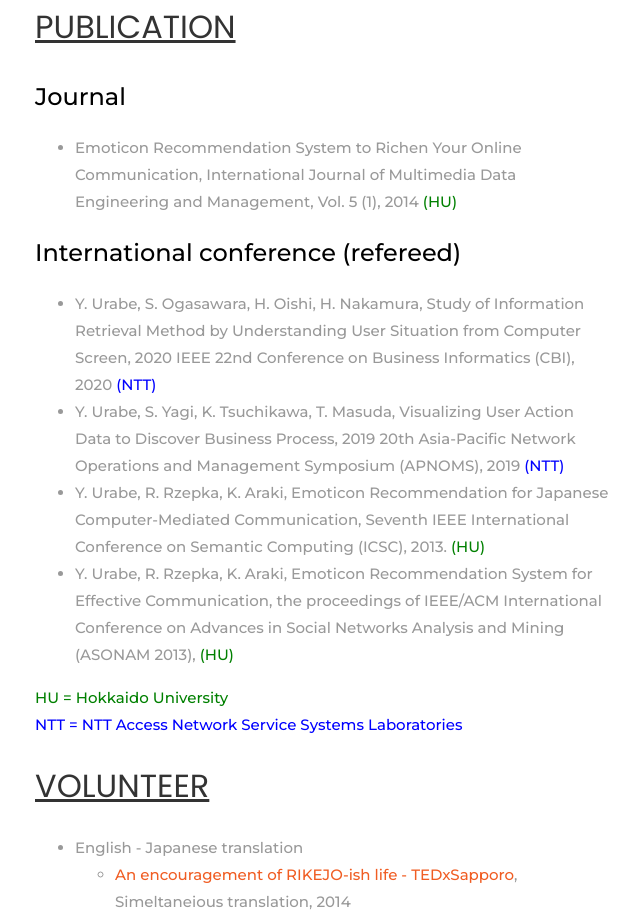
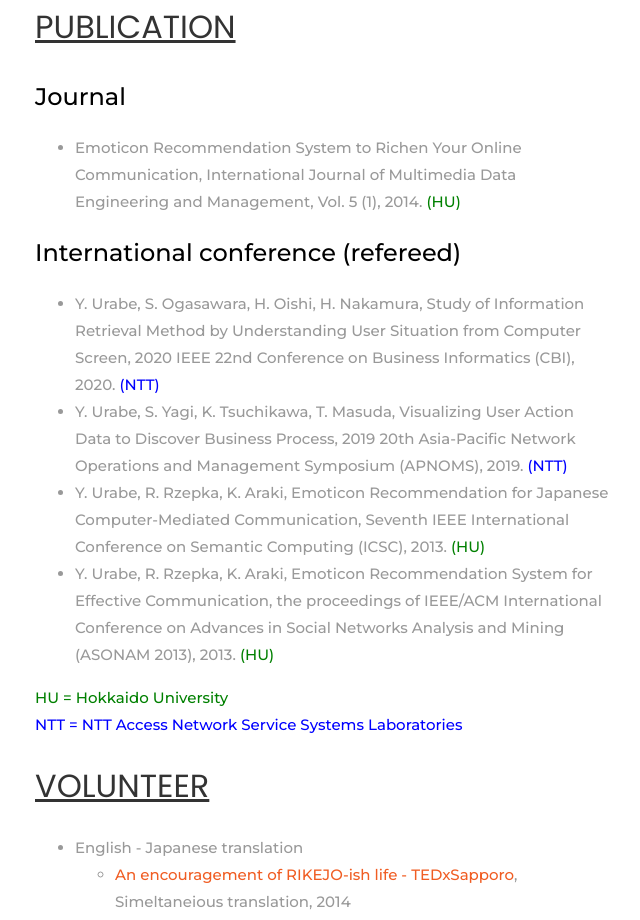
Before and after one commit to kuroshiba-Ginji/kuroshiba.github.io, a plain HTML site: page about.html in a window 1280 px wide. Shown: the part 1360-2280 px from the top of the page, without its empty margins (478-1118 px from the left). Drawn offline with Linux system fonts and the light colour scheme; some packages are replaced by stand-ins of ours; no server answers; files whose address does not match are found by name.

Commit message:
Update about.html
Added "dots" to the publication

```diff
--- a/about.html
+++ b/about.html
@@ -110,14 +110,14 @@
             <h2 class="mb-4" style="text-decoration: underline;">PUBLICATION</h2>
             <p><font size=5 color="black"> Journal </font></p>
             <ul>
-              <li> Emoticon Recommendation System to Richen Your Online Communication, International Journal of Multimedia Data Engineering and Management, Vol. 5 (1), 2014 <font color = "green">(HU)</font></li>
+              <li> Emoticon Recommendation System to Richen Your Online Communication, International Journal of Multimedia Data Engineering and Management, Vol. 5 (1), 2014. <font color = "green">(HU)</font></li>
             </ul>
             <p><font size=5 color="black"> International conference (refereed)</font></p>
             <ul>
-              <li> Y. Urabe, S. Ogasawara, H. Oishi, H. Nakamura, Study of Information Retrieval Method by Understanding User Situation from Computer Screen, 2020 IEEE 22nd Conference on Business Informatics (CBI), 2020 <font color = "blue">(NTT)</font></li>
-              <li> Y. Urabe, S. Yagi, K. Tsuchikawa, T. Masuda, Visualizing User Action Data to Discover Business Process, 2019 20th Asia-Pacific Network Operations and Management Symposium (APNOMS), 2019 <font color = "blue">(NTT)</font></li>
+              <li> Y. Urabe, S. Ogasawara, H. Oishi, H. Nakamura, Study of Information Retrieval Method by Understanding User Situation from Computer Screen, 2020 IEEE 22nd Conference on Business Informatics (CBI), 2020. <font color = "blue">(NTT)</font></li>
+              <li> Y. Urabe, S. Yagi, K. Tsuchikawa, T. Masuda, Visualizing User Action Data to Discover Business Process, 2019 20th Asia-Pacific Network Operations and Management Symposium (APNOMS), 2019. <font color = "blue">(NTT)</font></li>
               <li> Y. Urabe, R. Rzepka, K. Araki, Emoticon Recommendation for Japanese Computer-Mediated Communication, Seventh IEEE International Conference on Semantic Computing (ICSC), 2013. <font color = "green">(HU)</font></li>
-              <li> Y. Urabe, R. Rzepka, K. Araki, Emoticon Recommendation System for Effective Communication, the proceedings of IEEE/ACM International Conference on Advances in Social Networks Analysis and Mining (ASONAM 2013), <font color = "green">(HU)</font></li>
+              <li> Y. Urabe, R. Rzepka, K. Araki, Emoticon Recommendation System for Effective Communication, the proceedings of IEEE/ACM International Conference on Advances in Social Networks Analysis and Mining (ASONAM 2013), 2013. <font color = "green">(HU)</font></li>
             </ul>
             <p class="mb-4"> <font color = "green">HU = Hokkaido University</font><br/><font color = "blue">NTT = NTT Access Network Service Systems Laboratories</font> </p>
 
```
